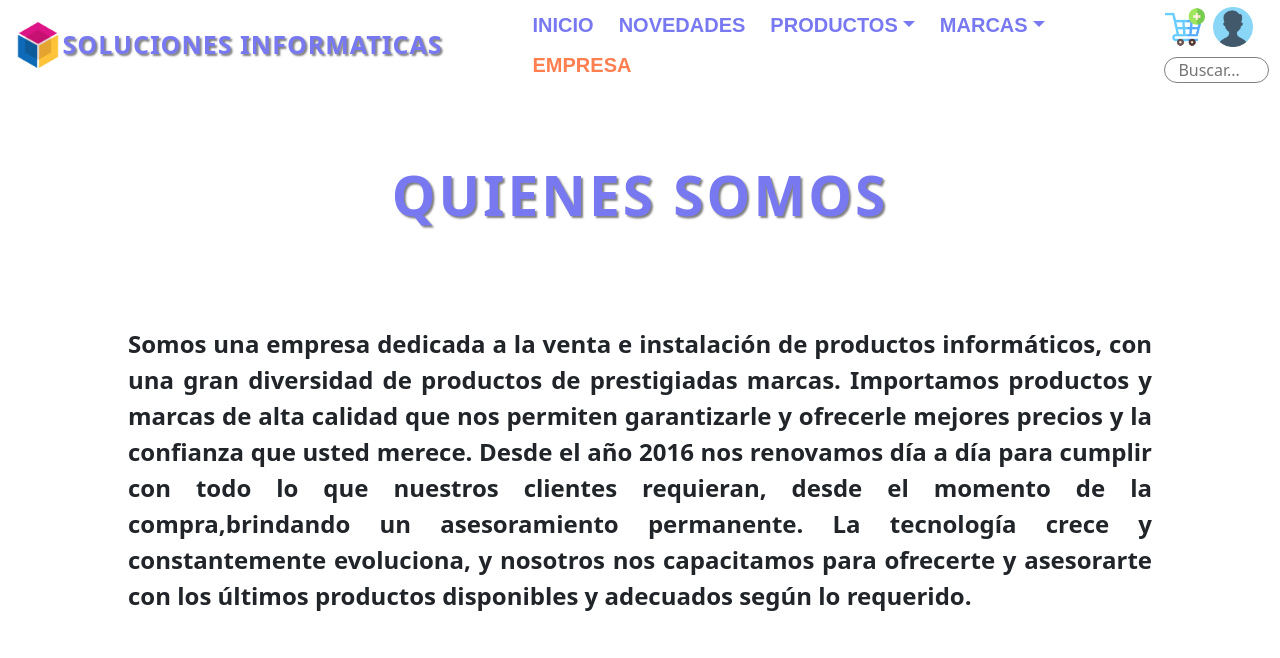
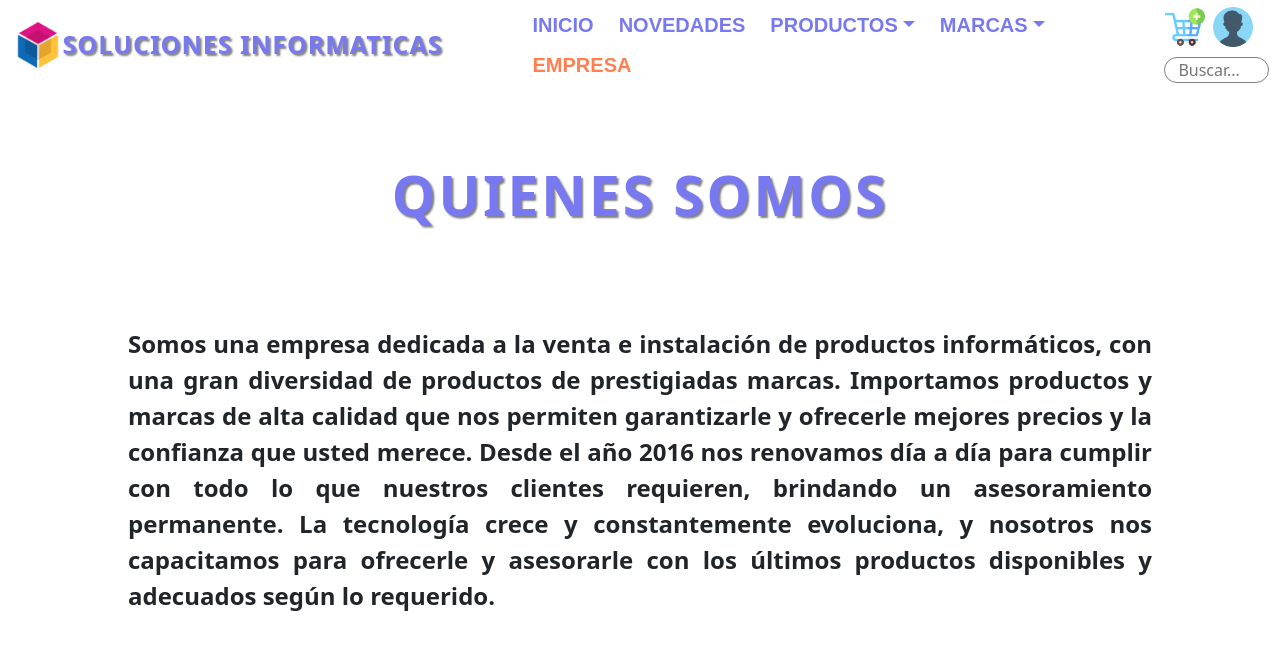
Before and after one commit to Lean-2021/proyecto-coder, a website: page empresa.html in a window 1280 px wide. Shown: the top 658 px of the page. Drawn offline with nearby package versions, Linux system fonts and the light colour scheme; grey boxes are pictures that could not be loaded; a web font is replaced by a local one.

Commit message:
Cuarta entrega del proyecto

```diff
--- a/empresa.html
+++ b/empresa.html
@@ -127,7 +127,7 @@
         <section class="nosotros">
 
                     <h2 class="titles">quienes somos</h2>
-                    <p class="nosotros__info">Somos una empresa dedicada a la <strong>venta </strong> e instalación de productos <strong>informáticos</strong>, con una gran diversidad de productos de prestigiadas marcas. Importamos productos y marcas de alta calidad que nos permiten garantizarle y ofrecerle <strong>mejores precios</strong> y la confianza que usted merece. Desde el año 2016 nos renovamos día a día para cumplir con todo lo que nuestros clientes requieran, desde el momento de la compra,brindando un <strong>asesoramiento</strong> permanente. La <strong>tecnología</strong> crece y constantemente evoluciona, y nosotros nos capacitamos para ofrecerte y asesorarte con los últimos productos disponibles y adecuados según lo requerido.</p>
+                    <p class="nosotros__info">Somos una empresa dedicada a la <strong>venta </strong> e instalación de productos <strong>informáticos</strong>, con una gran diversidad de productos de prestigiadas marcas. Importamos productos y marcas de alta calidad que nos permiten garantizarle y ofrecerle <strong>mejores precios</strong> y la confianza que usted merece. Desde el año 2016 nos renovamos día a día para cumplir con todo lo que nuestros clientes requieren, brindando un <strong>asesoramiento</strong> permanente. La <strong>tecnología</strong> crece y constantemente evoluciona, y nosotros nos capacitamos para ofrecerle y asesorarle con los últimos productos disponibles y adecuados según lo requerido.</p>
                     <iframe src="https://www.youtube.com/embed/Ycs7gq_fRcA" title="YouTube video player" frameborder="0" allow="accelerometer; autoplay; clipboard-write; encrypted-media; gyroscope; picture-in-picture" allowfullscreen class="nosotros__video"></iframe>
         </section>
         <section class="nosotros__description">
@@ -135,7 +135,7 @@
                 <p>El compromiso que asumimos con nuestros clientes consiste en brindar <strong>asesoramiento</strong> de calidad que permitan satisfacer sus necesidades en forma eficiente.Para ello basamos nuestros procesos en las mejores prácticas en relación con la gestión de calidad,manteniento los siguientes principios:
                     <ul>
                         <li>Cumplir los requerimientos de nuestros clientes.</li>
-                        <li>Considerar a nuestros recursos humanos el activo más  valioso de nuestra empresa.</li>
+                        <li>Considerar a nuestros recursos humanos el activo más valioso de nuestra empresa.</li>
                         <li>Fomentar la formación profesional de nuestro equipo de trabajo.</li>
                         <li>Mejorar nuestros <strong>productos</strong> y <strong>servicios</strong> para mantener una relación de largo plazo y satisfacción con nuestros clientes.</li>
                         <li>Resolver cualquier incoveniente a la brevedad y de manera eficaz.</li>
```
Also changed, not shown: curriculum.html (+1 -1 lines).
